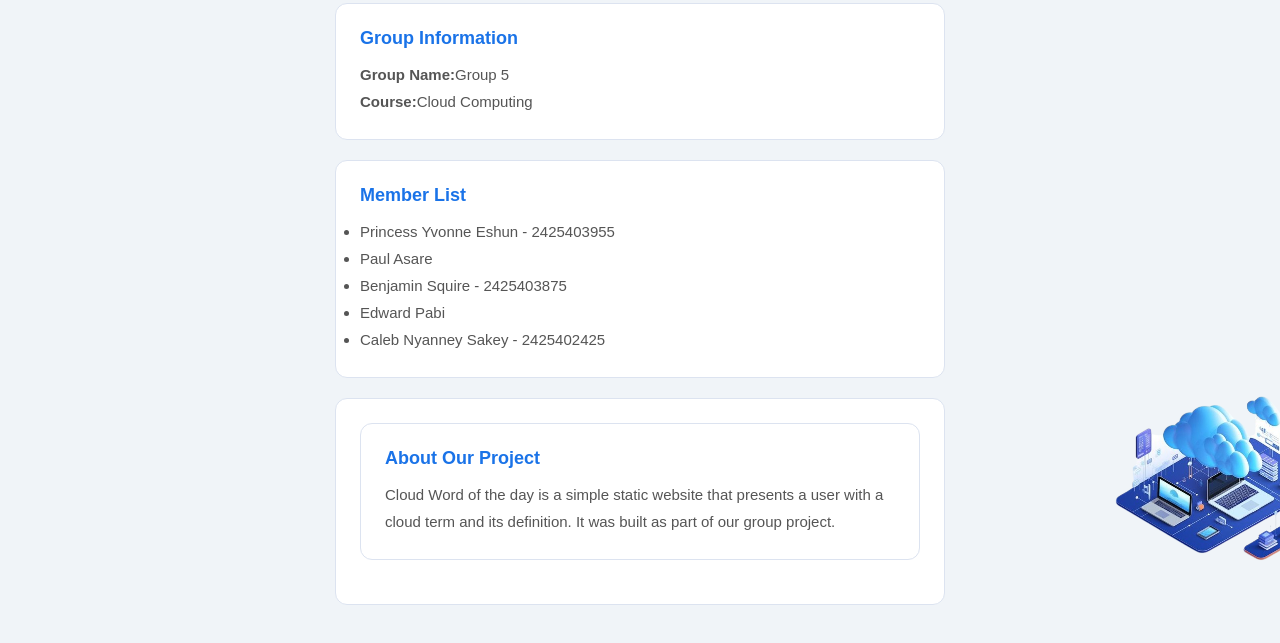
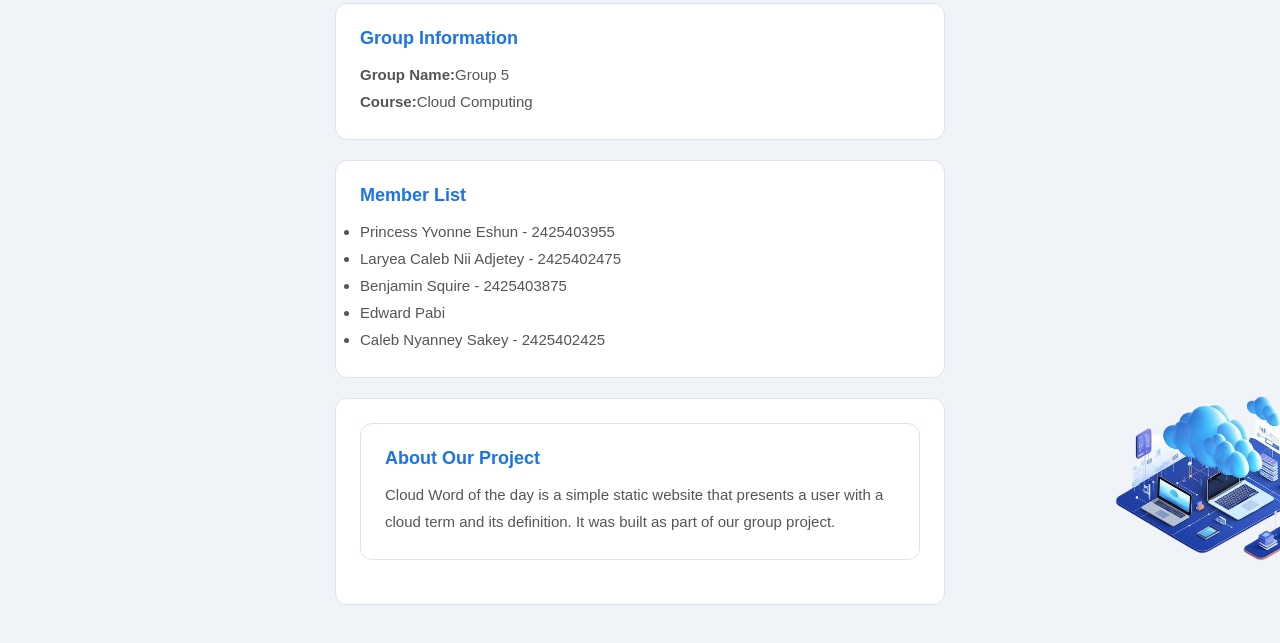
Before and after one commit to Yvonne719/cloud-lab-group-project, a plain HTML site: page about.html in a window 1280 px wide. Shown: the part 161-804 px from the top of the page. Drawn offline with Linux system fonts and the light colour scheme.

Commit message:
about.html

```diff
--- a/about.html
+++ b/about.html
@@ -32,7 +32,7 @@
       <h2>Member List</h2>
       <ul>
         <li>Princess Yvonne Eshun - 2425403955</li>
-        <li>Paul Asare</li>
+        <li>Laryea Caleb Nii Adjetey - 2425402475</li>
         <li>Benjamin Squire - 2425403875</li>
         <li>Edward Pabi</li>
         <li>Caleb Nyanney Sakey - 2425402425</li>
```
